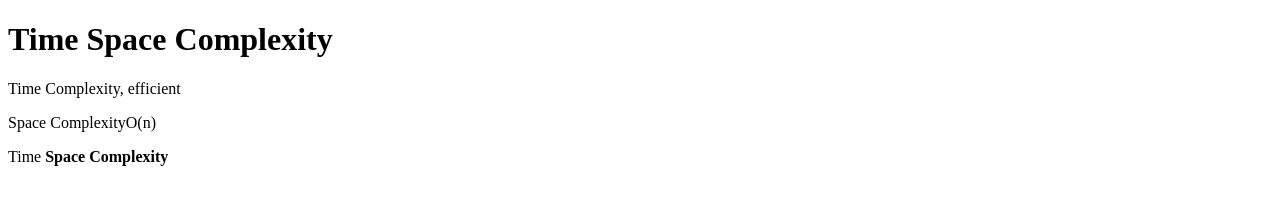
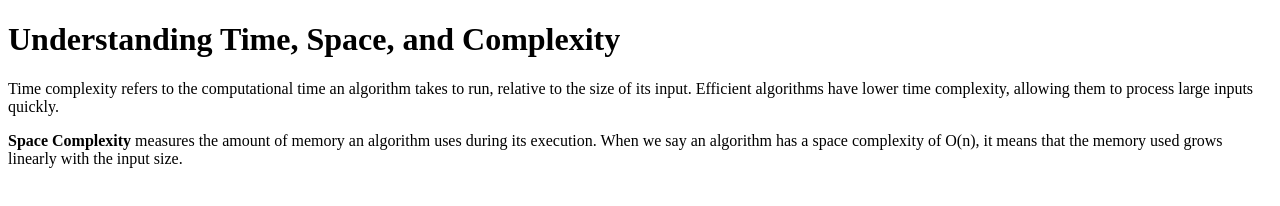
Before and after one commit to acciojob/time-and-space-complexity-Neelam123K, a website: page main.html in a window 1280 px wide. Drawn offline with Linux system fonts and the light colour scheme.

Commit message:
created a submission

```diff
--- a/main.html
+++ b/main.html
@@ -7,10 +7,13 @@
 </head>
 
 <body>
-	<h1>Time Space Complexity</h1>
-	<p>Time Complexity, efficient</p>
-	<p>Space ComplexityO(n)</p>
-	<p>Time <b>Space Complexity</b></p>
+	<h1>Understanding Time, Space, and Complexity</h1>
+	<p>
+    Time complexity refers to the computational time an algorithm takes to run, relative to the size of its input. Efficient algorithms have lower time complexity, allowing them to process large inputs quickly.
+  </p>
+	<p>
+    <b>Space Complexity</b> measures the amount of memory an algorithm uses during its execution. When we say an algorithm has a space complexity of O(n), it means that the memory used grows linearly with the input size.
+  </p>
 	<!-- the entire body must be written by student -->
     <script type="text/javascript" src="./script.js">
 </script>
```
